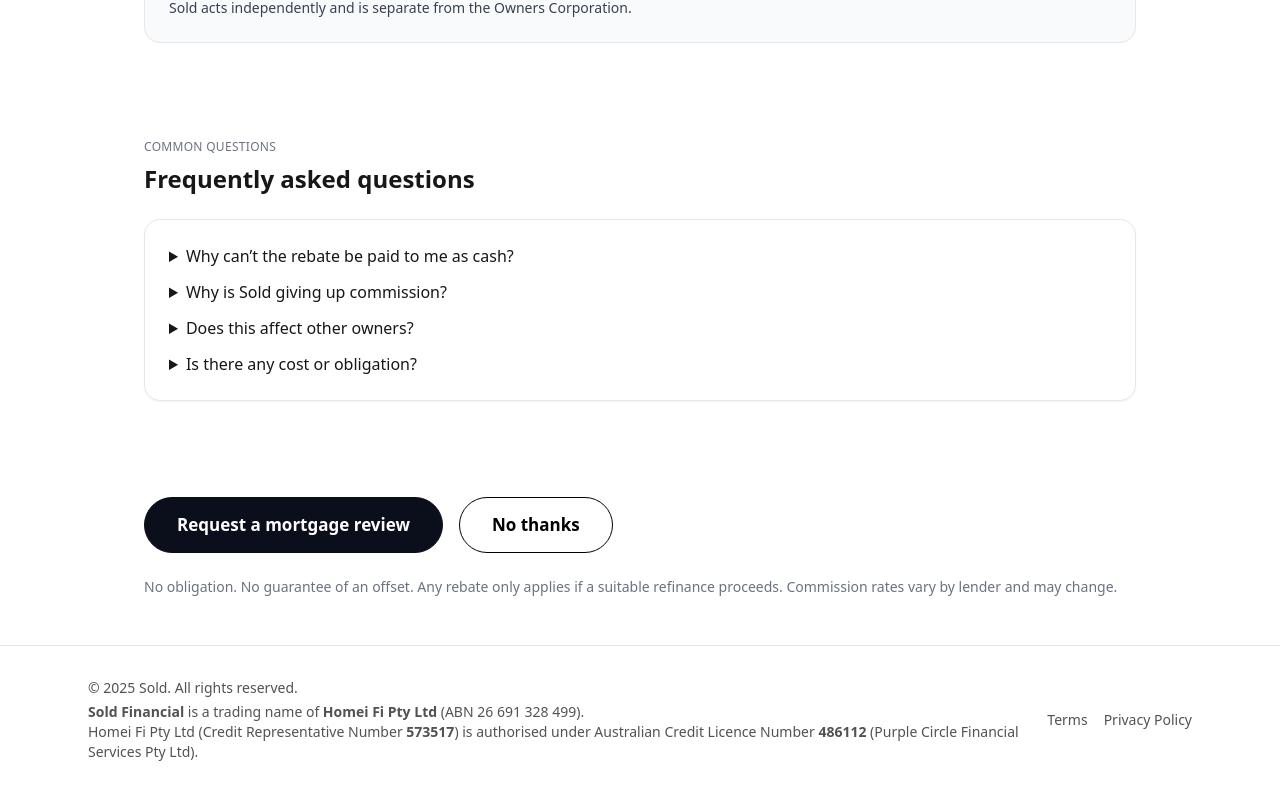
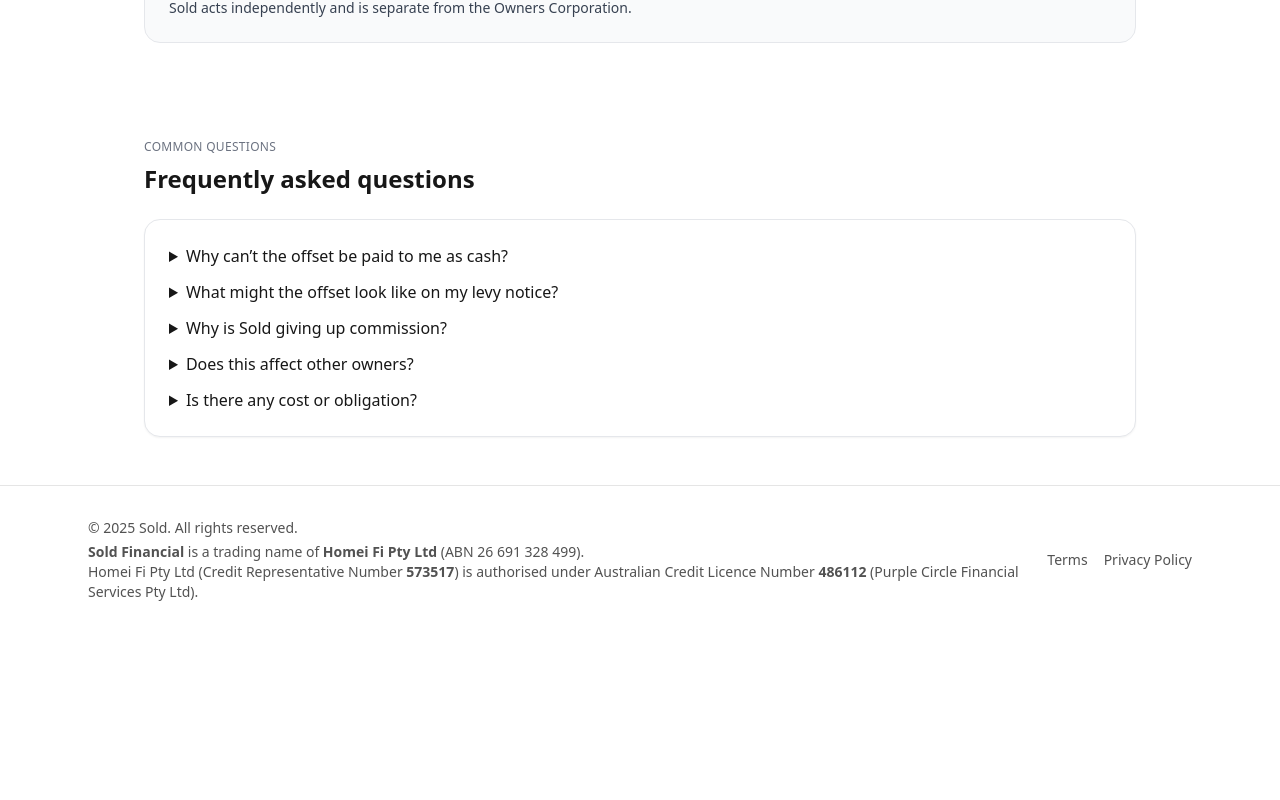
Before and after one commit to RukiDe/sold-nextjs, a Next.js app: page /levy-offsets/for-owners in a window 1280 px wide. Shown: the part 1888-2688 px from the top of the page. After the commit the page ends 2554 px from the top, so only its background shows below. Built offline with nearby package versions, Linux system fonts and the light colour scheme.

Commit message:
levy offset image in FAQs

```diff
--- a/app/levy-offsets/for-committees/page.tsx
+++ b/app/levy-offsets/for-committees/page.tsx
@@ -259,6 +259,41 @@
       </div>
     </details>
 
+       <details>
+          <summary className="cursor-pointer font-medium">
+            What might the offset look like on levy notices?
+          </summary>
+
+          <div className="mt-4 space-y-4">
+            <p className="text-gray-700">
+              Where an offset applies, it appears as a clearly labelled credit
+              against your individual levy contribution. It does not change the
+              Owners Corporation&apos;s budget, levy schedule, or funding plan.
+            </p>
+
+            <div className="border border-gray-200 rounded-xl bg-gray-50 p-4">
+              <p className="text-sm text-gray-600 mb-3">
+                Example levy notice with an offset applied
+              </p>
+
+              <div className="relative w-full overflow-hidden rounded-lg border border-gray-200 bg-white">
+                <Image
+                  src="/levy-bill-inc-offsets.png"
+                  alt="Example levy notice showing a levy offset applied as a credit"
+                  width={1200}
+                  height={700}
+                  className="w-full h-auto"
+                />
+              </div>
+            </div>
+
+            <p className="text-sm text-gray-600">
+              Rebates are applied automatically, typically quarterly in arrears, and
+              stop if the underlying loan changes or no longer qualifies.
+            </p>
+          </div>
+        </details>
+
     {/* FAQ 2 */}
     <details>
       <summary className="cursor-pointer font-medium">
--- a/app/levy-offsets/for-owners/page.tsx
+++ b/app/levy-offsets/for-owners/page.tsx
@@ -161,6 +161,7 @@
       </section>
 
       {/* FAQ */}
+ {/* FAQ */}
 <section className="max-w-5xl mx-auto px-4 py-12">
   <p className="text-xs uppercase tracking-wide text-gray-500 mb-2">
     Common questions
@@ -172,14 +173,49 @@
   <div className="border border-gray-200 rounded-2xl p-6 shadow-sm bg-white space-y-3">
     <details>
       <summary className="cursor-pointer font-medium">
-              Why can’t the rebate be paid to me as cash?
+        Why can’t the offset be paid to me as cash?
       </summary>
       <p className="mt-2 text-gray-700">
         Because the purpose is to reduce levy pressure and support building
-              maintenance, not to create cash incentives. Applying the rebate to
+        maintenance, not to create cash incentives. Applying the offset to
         levies keeps the benefit transparent, auditable, and aligned with
         long-term building outcomes.
       </p>
+    </details>
+
+    <details>
+      <summary className="cursor-pointer font-medium">
+        What might the offset look like on my levy notice?
+      </summary>
+
+      <div className="mt-4 space-y-4">
+        <p className="text-gray-700">
+          Where an offset applies, it appears as a clearly labelled credit
+          against your individual levy contribution. It does not change the
+          Owners Corporation&apos;s budget, levy schedule, or funding plan.
+        </p>
+
+        <div className="border border-gray-200 rounded-xl bg-gray-50 p-4">
+          <p className="text-sm text-gray-600 mb-3">
+            Example levy notice with an offset applied
+          </p>
+
+          <div className="relative w-full overflow-hidden rounded-lg border border-gray-200 bg-white">
+            <Image
+              src="/levy-bill-inc-offsets.png"
+              alt="Example levy notice showing a levy offset applied as a credit"
+              width={1200}
+              height={700}
+              className="w-full h-auto"
+            />
+          </div>
+        </div>
+
+        <p className="text-sm text-gray-600">
+          Rebates are applied automatically, typically quarterly in arrears, and
+          stop if the underlying loan changes or no longer qualifies.
+        </p>
+      </div>
     </details>
 
     <details>
@@ -188,9 +224,8 @@
       </summary>
       <p className="mt-2 text-gray-700">
         The intent is alignment. Buildings that are easier to maintain and
-              easier to own tend to perform better over time. Levy Offset is
-              designed to support that outcome rather than maximise broker
-              revenue.
+        easier to own tend to perform better over time. Levy Offset is designed
+        to support that outcome rather than maximise broker revenue.
       </p>
     </details>
 
@@ -199,8 +234,8 @@
         Does this affect other owners?
       </summary>
       <p className="mt-2 text-gray-700">
-              No. Non-participating owners continue exactly as before. No funds
-              are pooled or redistributed.
+        No. Non-participating owners continue exactly as before. No funds are
+        pooled or redistributed.
       </p>
     </details>
 
@@ -216,24 +251,6 @@
   </div>
 </section>
 
-      {/* CTA */}
-      <section className="max-w-5xl mx-auto px-4 py-12">
-        <div className="flex flex-col sm:flex-row gap-4">
-          <ButtonPill href="https://sold.financial/refinance">
-            Request a mortgage review
-          </ButtonPill>
-
-          <ButtonPill href="/" variant="secondary">
-            No thanks
-          </ButtonPill>
-        </div>
-
-        <p className="text-sm text-gray-500 mt-6">
-          No obligation. No guarantee of an offset. Any rebate only applies if a
-          suitable refinance proceeds. Commission rates vary by lender and may
-          change.
-        </p>
-      </section>
     </main>
   );
 }
```
Also changed, not shown: public/levy-bill-inc-offsets.png (added). Lines whose indentation alone changed are shown as unchanged.
